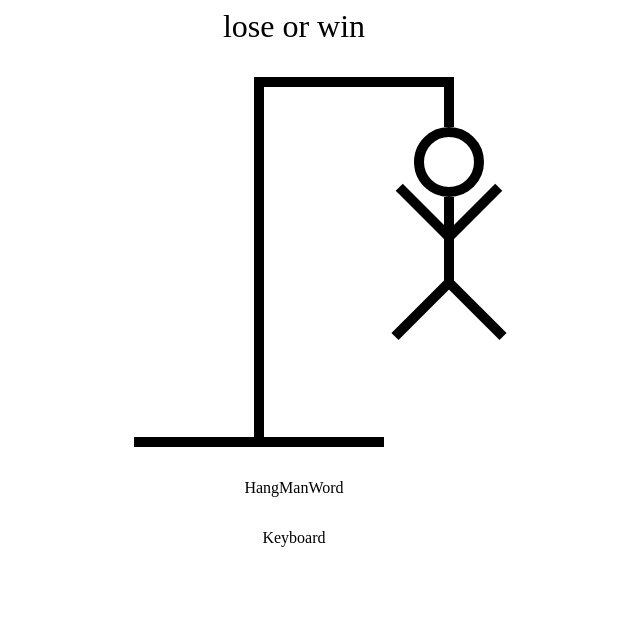
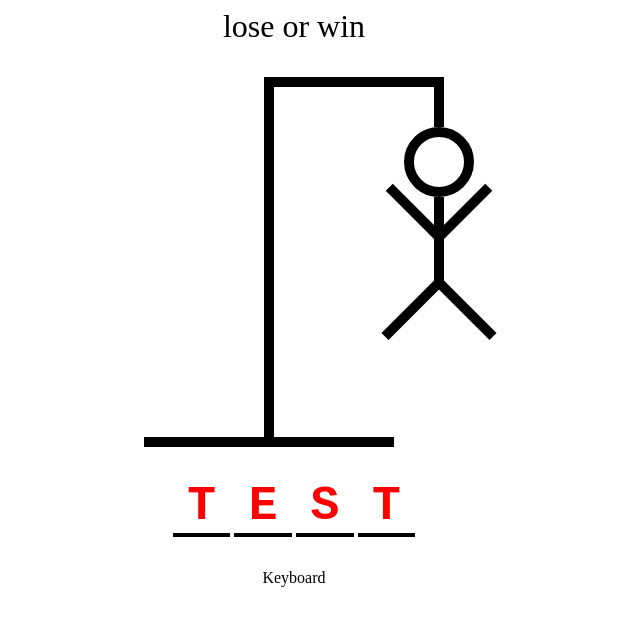
Before and after one commit to davelimlink/hang-man, a React (Vite) app: page / in a window 1280 px wide. Shown: the top 626 px of the page, without its empty margins (346-986 px from the left). Built offline with nearby package versions, Linux system fonts and the light colour scheme.

Commit message:
setting up the HangManWord component

```diff
--- a/src/HangManDrawing.tsx
+++ b/src/HangManDrawing.tsx
@@ -101,7 +101,7 @@ function HangManDrawing() {
       <div
         style={{
           height: "10px",
-          width: "200px",
+          width: "180px",
           background: "black",
           marginLeft: "120px",
         }}
--- a/src/HangManWord.tsx
+++ b/src/HangManWord.tsx
@@ -1,7 +1,44 @@
 import React from "react";
 
 function HangManWord() {
-  return <div>HangManWord</div>;
+  const word = "test";
+  const guessedLetters = ["t", "e", "s", "t"];
+  return (
+    <div
+      style={{
+        display: "flex",
+        gap: " .25rem",
+        fontSize: "3rem",
+        fontWeight: "bold",
+        textTransform: "uppercase",
+        fontFamily: "monospace",
+      }}
+    >
+      {word.split("").map((letter, index) => {
+        return (
+          <span
+            key={index}
+            style={{
+              borderBottom: ".1em solid black",
+              width: "2ch",
+              textAlign: "center",
+            }}
+          >
+            <span
+              style={{
+                visibility: guessedLetters.includes(letter)
+                  ? "visible"
+                  : "hidden",
+                color: letter === word ? "black" : "red",
+              }}
+            >
+              {letter}
+            </span>
+          </span>
+        );
+      })}
+    </div>
+  );
 }
 
 export default HangManWord;
```
